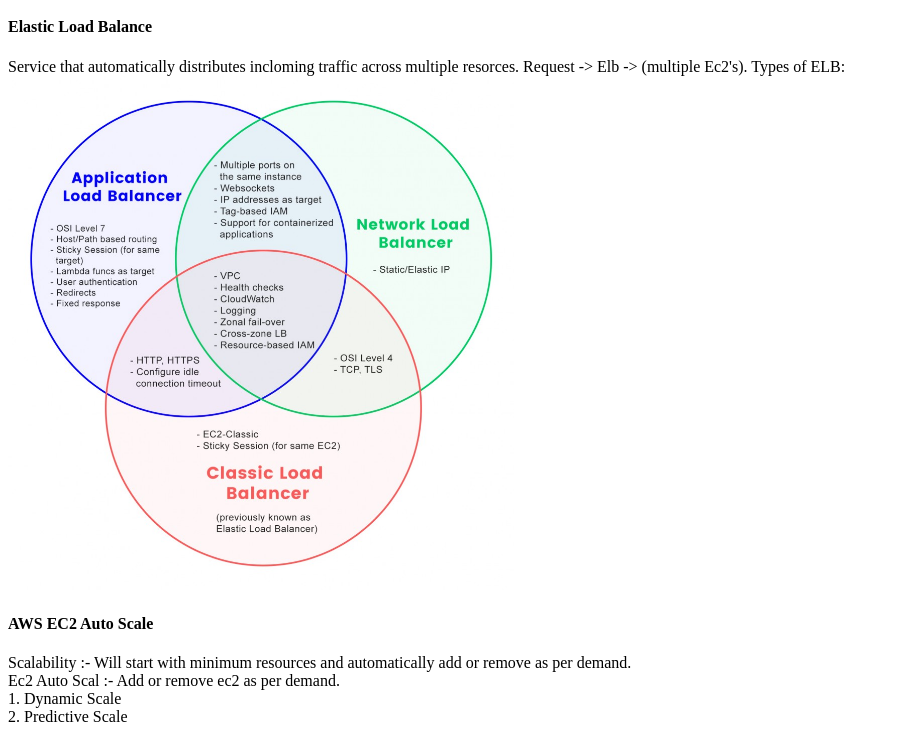
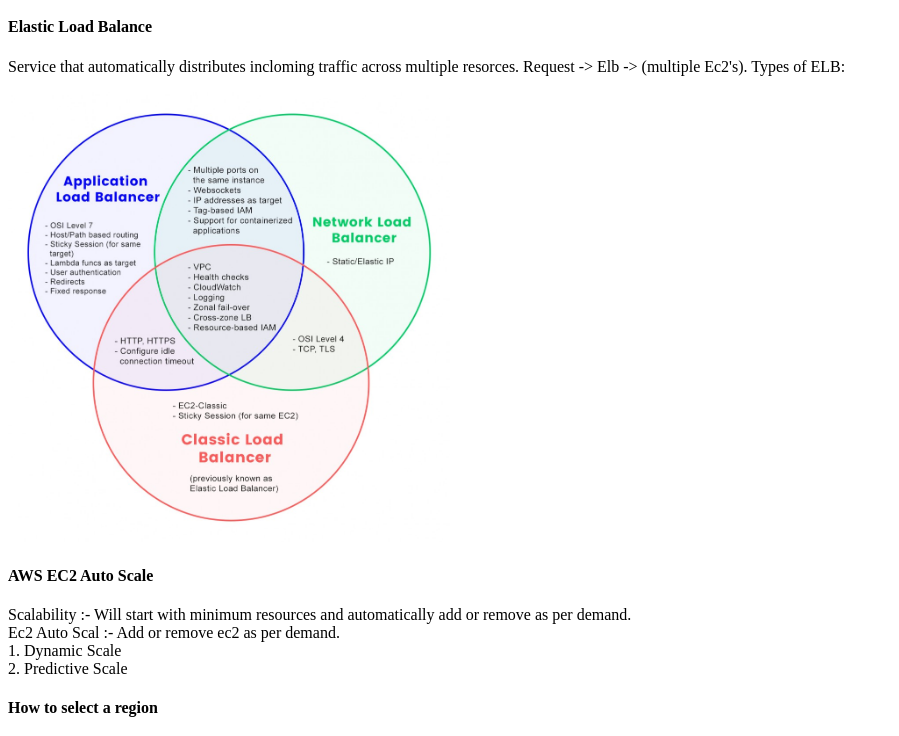
Before and after one commit to Vaishnavi292000/AwsCloudPractitioner, a plain HTML site: page index.html in a window 1280 px wide. Shown: the part 837-1573 px from the top of the page, without its empty margins (0-899 px from the left). Drawn offline with Linux system fonts and the light colour scheme.

Commit message:
Updating ELB styling

```diff
--- a/index.html
+++ b/index.html
@@ -110,8 +110,8 @@
         <p>
             Service that automatically distributes incloming traffic across multiple resorces.
             Request -> Elb -> (multiple Ec2's). Types of ELB:<br>
-            <img src="./ELB_types.jpg" alt="Types of ELB" style="width: 40%; height: 40%;">
         </p>
+        <img src="./ELB_types.jpg" alt="Types of ELB" style="width: 35%; height: 20%;">
     </div>
     <div>
         <h4>AWS EC2 Auto Scale</h4>
```
